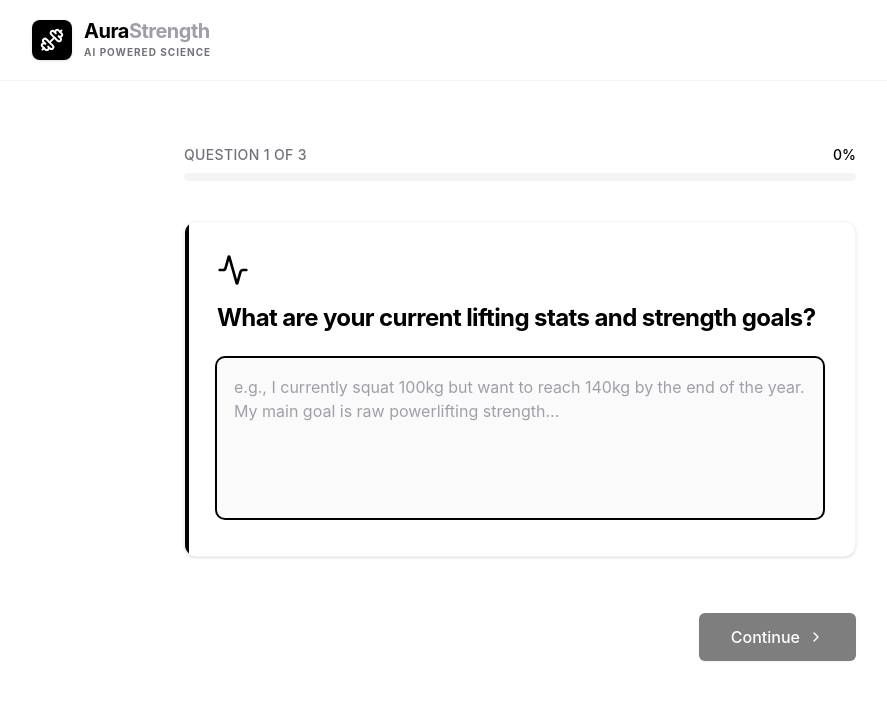
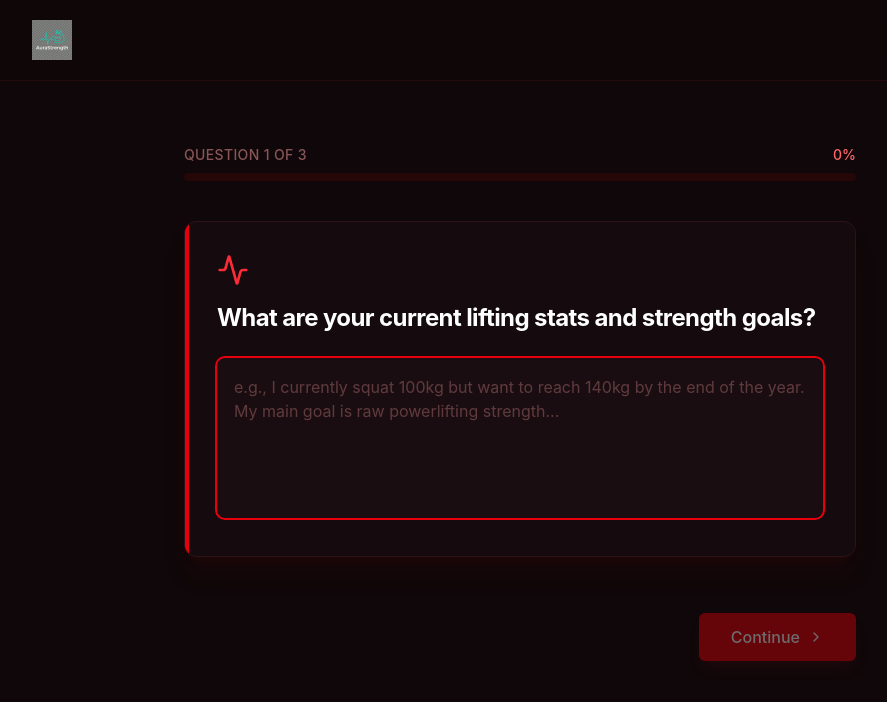
Before and after one commit to twolendev/onboarding-website, a React (Vite) app: page / in a window 1280 px wide. Shown: the top 702 px of the page, without its empty margins (120-1007 px from the left). Built offline with nearby package versions, Linux system fonts and the light colour scheme.

Commit message:
feat: dark red theme + AuraStrength logo

```diff
--- a/src/App.tsx
+++ b/src/App.tsx
@@ -1,6 +1,6 @@
 import { useState } from 'react';
 import ReactMarkdown from 'react-markdown';
-import { ChevronRight, Dumbbell, Activity, CalendarDays, ShieldAlert, Cpu, CheckCircle2, RotateCcw, Loader2 } from 'lucide-react';
+import { ChevronRight, Activity, CalendarDays, ShieldAlert, Cpu, CheckCircle2, RotateCcw, Loader2 } from 'lucide-react';
 import { submitOnboardingToAI } from './services/api';
 import type { OnboardingData, AIPlanResponse } from './services/api';
 import type { Result } from './utils/errors';
@@ -19,19 +19,19 @@ export default function App() {
   const questions = [
     {
       id: 'statsAndGoals',
-      icon: <Activity className="w-8 h-8 text-black mb-4" />,
+      icon: <Activity className="w-8 h-8 text-red-500 mb-4" />,
       title: "What are your current lifting stats and strength goals?",
       placeholder: "e.g., I currently squat 100kg but want to reach 140kg by the end of the year. My main goal is raw powerlifting strength...",
     },
     {
       id: 'schedule',
-      icon: <CalendarDays className="w-8 h-8 text-black mb-4" />,
+      icon: <CalendarDays className="w-8 h-8 text-red-500 mb-4" />,
       title: "How many days per week can you train, and for how long?",
       placeholder: "e.g., I can train 4 days a week, mostly in the evenings for about 60-90 minutes...",
     },
     {
       id: 'limitations',
-      icon: <ShieldAlert className="w-8 h-8 text-black mb-4" />,
+      icon: <ShieldAlert className="w-8 h-8 text-red-500 mb-4" />,
       title: "Do you have any injuries or movement limitations?",
       placeholder: "e.g., I have a slight shoulder impingement on my left side, avoiding overhead barbell presses...",
     }
@@ -61,9 +61,7 @@ export default function App() {
   const handleSubmit = async () => {
     setIsSubmitting(true);
     setSubmissionResult(null);
-
     const result = await submitOnboardingToAI(formData);
-
     setIsSubmitting(false);
     setSubmissionResult(result);
   };
@@ -71,23 +69,23 @@ export default function App() {
   // ─── Loading State ───
   if (isSubmitting) {
     return (
-      <div className="min-h-screen bg-white text-zinc-900 font-sans flex flex-col">
+      <div className="min-h-screen bg-background text-foreground font-sans flex flex-col">
         <Header />
         <main className="flex-1 flex items-center justify-center px-6">
           <div className="flex flex-col items-center gap-6 text-center">
             <div className="relative">
-              <div className="w-20 h-20 rounded-full bg-zinc-100 flex items-center justify-center">
-                <Loader2 className="w-10 h-10 text-black animate-spin" />
+              <div className="w-20 h-20 rounded-full bg-red-950/50 flex items-center justify-center border border-red-900/30">
+                <Loader2 className="w-10 h-10 text-red-500 animate-spin" />
               </div>
             </div>
             <div>
-              <h2 className="text-2xl font-bold tracking-tight mb-2">Your Plan Is Being Forged</h2>
-              <p className="text-zinc-500 max-w-md">Claude is analyzing your profile and building a science-backed training program. This typically takes 10-20 seconds.</p>
+              <h2 className="text-2xl font-bold tracking-tight mb-2 text-white">Your Plan Is Being Forged</h2>
+              <p className="text-red-300/60 max-w-md">Claude is analyzing your profile and building a science-backed training program. This typically takes 10-20 seconds.</p>
             </div>
             <div className="flex gap-1.5 mt-4">
-              <div className="w-2 h-2 rounded-full bg-black animate-bounce" style={{ animationDelay: '0ms' }} />
-              <div className="w-2 h-2 rounded-full bg-black animate-bounce" style={{ animationDelay: '150ms' }} />
-              <div className="w-2 h-2 rounded-full bg-black animate-bounce" style={{ animationDelay: '300ms' }} />
+              <div className="w-2 h-2 rounded-full bg-red-500 animate-bounce" style={{ animationDelay: '0ms' }} />
+              <div className="w-2 h-2 rounded-full bg-red-500 animate-bounce" style={{ animationDelay: '150ms' }} />
+              <div className="w-2 h-2 rounded-full bg-red-500 animate-bounce" style={{ animationDelay: '300ms' }} />
             </div>
           </div>
         </main>
@@ -98,29 +96,29 @@ export default function App() {
   // ─── Result: Success ───
   if (submissionResult?.ok) {
     return (
-      <div className="min-h-screen bg-white text-zinc-900 font-sans">
+      <div className="min-h-screen bg-background text-foreground font-sans">
         <Header />
         <main className="max-w-4xl mx-auto px-6 pt-12 pb-24">
-          <div className="flex items-center gap-3 mb-8 pb-6 border-b border-zinc-100">
-            <div className="w-12 h-12 bg-green-100 text-green-600 rounded-full flex items-center justify-center">
+          <div className="flex items-center gap-3 mb-8 pb-6 border-b border-red-900/30">
+            <div className="w-12 h-12 bg-green-900/30 text-green-500 rounded-full flex items-center justify-center border border-green-800/30">
               <CheckCircle2 className="w-6 h-6" />
             </div>
             <div>
-              <h2 className="text-2xl font-bold tracking-tight">Your Personalized Plan</h2>
-              <p className="text-zinc-500 text-sm">Generated by Claude based on your profile</p>
+              <h2 className="text-2xl font-bold tracking-tight text-white">Your Personalized Plan</h2>
+              <p className="text-red-300/50 text-sm">Generated by Claude based on your profile</p>
             </div>
           </div>
 
           {/* Rendered Markdown Plan */}
-          <article className="prose prose-zinc prose-headings:font-bold prose-headings:tracking-tight prose-h2:text-xl prose-h2:mt-10 prose-h2:mb-4 prose-h3:text-lg prose-h3:mt-6 prose-h3:mb-3 prose-p:leading-relaxed prose-li:leading-relaxed prose-em:text-zinc-500 prose-table:text-sm prose-th:bg-zinc-50 prose-th:p-3 prose-td:p-3 prose-td:border-zinc-200 prose-th:border-zinc-200 max-w-none">
+          <article className="prose prose-invert prose-headings:text-white prose-headings:font-bold prose-headings:tracking-tight prose-h2:text-xl prose-h2:mt-10 prose-h2:mb-4 prose-h3:text-lg prose-h3:mt-6 prose-h3:mb-3 prose-p:text-red-100/80 prose-p:leading-relaxed prose-li:text-red-100/80 prose-li:leading-relaxed prose-em:text-red-400/70 prose-strong:text-white prose-table:text-sm prose-th:bg-red-950/40 prose-th:text-red-200 prose-th:p-3 prose-td:p-3 prose-td:text-red-100/70 prose-td:border-red-900/30 prose-th:border-red-900/30 prose-hr:border-red-900/30 max-w-none">
             <ReactMarkdown>{submissionResult.value.plan}</ReactMarkdown>
           </article>
 
           {/* Footer Action */}
-          <div className="mt-16 pt-8 border-t border-zinc-100 flex justify-center">
+          <div className="mt-16 pt-8 border-t border-red-900/30 flex justify-center">
             <button
               onClick={handleReset}
-              className="bg-black text-white hover:bg-zinc-800 transition-colors px-8 py-3 rounded-md font-medium inline-flex items-center gap-2 group"
+              className="bg-red-600 text-white hover:bg-red-700 transition-colors px-8 py-3 rounded-md font-medium inline-flex items-center gap-2 group shadow-lg shadow-red-900/30"
             >
               Generate New Plan <RotateCcw className="w-4 h-4 group-hover:-rotate-90 transition-transform duration-300" />
             </button>
@@ -133,30 +131,30 @@ export default function App() {
   // ─── Result: Error ───
   if (submissionResult && !submissionResult.ok) {
     return (
-      <div className="min-h-screen bg-white text-zinc-900 font-sans flex flex-col">
+      <div className="min-h-screen bg-background text-foreground font-sans flex flex-col">
         <Header />
         <main className="flex-1 flex items-center justify-center px-6">
           <div className="flex flex-col items-center justify-center text-center max-w-lg">
-            <div className="w-16 h-16 bg-red-100 text-red-600 rounded-full flex items-center justify-center mb-6">
+            <div className="w-16 h-16 bg-red-950/50 text-red-500 rounded-full flex items-center justify-center mb-6 border border-red-900/30">
               <Cpu className="w-8 h-8" />
             </div>
-            <h2 className="text-3xl font-bold mb-4 tracking-tight">AI Engine Unreachable</h2>
-            <p className="text-zinc-500 mb-4 text-lg">
+            <h2 className="text-3xl font-bold mb-4 tracking-tight text-white">AI Engine Unreachable</h2>
+            <p className="text-red-300/60 mb-4 text-lg">
               We couldn't connect to the AI brain right now. Our circuit breaker prevented cascading failures.
             </p>
-            <div className="bg-red-50 border border-red-100 text-red-800 rounded-lg p-4 w-full mb-8 text-sm text-left">
-              <strong>Error Details:</strong> {submissionResult.error.message}
+            <div className="bg-red-950/40 border border-red-900/40 text-red-300 rounded-lg p-4 w-full mb-8 text-sm text-left">
+              <strong className="text-red-400">Error Details:</strong> {submissionResult.error.message}
             </div>
             <div className="flex gap-4">
               <button
                 onClick={() => { setSubmissionResult(null); setStep(2); }}
-                className="bg-white border border-zinc-200 text-black hover:bg-zinc-50 transition-colors px-6 py-3 rounded-md font-medium"
+                className="bg-surface border border-red-900/40 text-red-200 hover:bg-surface-hover transition-colors px-6 py-3 rounded-md font-medium"
               >
                 Go Back
               </button>
               <button
                 onClick={handleSubmit}
-                className="bg-black text-white hover:bg-zinc-800 transition-colors px-6 py-3 rounded-md font-medium"
+                className="bg-red-600 text-white hover:bg-red-700 transition-colors px-6 py-3 rounded-md font-medium shadow-lg shadow-red-900/30"
               >
                 Retry
               </button>
@@ -171,7 +169,7 @@ export default function App() {
   const currentQuestion = questions[step];
 
   return (
-    <div className="min-h-screen bg-white text-zinc-900 font-sans selection:bg-zinc-200">
+    <div className="min-h-screen bg-background text-foreground font-sans selection:bg-red-900/40">
       <Header />
       <main className="max-w-5xl mx-auto px-6 pt-16 pb-24">
         <div className="w-full max-w-2xl mx-auto space-y-8" key={step}>
@@ -179,26 +177,26 @@ export default function App() {
           {/* Progress */}
           <div className="w-full mb-10">
             <div className="flex justify-between items-center mb-2">
-              <span className="text-sm font-medium text-zinc-500 tracking-wide uppercase">Question {step + 1} of {questions.length}</span>
-              <span className="text-sm font-medium text-black">{Math.round((step / questions.length) * 100)}%</span>
+              <span className="text-sm font-medium text-red-300/50 tracking-wide uppercase">Question {step + 1} of {questions.length}</span>
+              <span className="text-sm font-medium text-red-400">{Math.round((step / questions.length) * 100)}%</span>
             </div>
-            <div className="h-2 bg-zinc-100 rounded-full overflow-hidden">
+            <div className="h-2 bg-red-950/40 rounded-full overflow-hidden">
               <div
-                className="h-full bg-black transition-all duration-500 ease-out"
+                className="h-full bg-red-600 transition-all duration-500 ease-out"
                 style={{ width: `${(step / questions.length) * 100}%` }}
               />
             </div>
           </div>
 
           {/* Question Card */}
-          <div className="bg-white border border-zinc-100 shadow-sm rounded-xl p-8 relative overflow-hidden">
-            <div className="absolute top-0 left-0 w-1 h-full bg-black" />
+          <div className="bg-card border border-card-border shadow-xl shadow-red-950/20 rounded-xl p-8 relative overflow-hidden">
+            <div className="absolute top-0 left-0 w-1 h-full bg-red-600" />
             {currentQuestion.icon}
-            <h2 className="text-2xl font-bold tracking-tight text-black mb-6">
+            <h2 className="text-2xl font-bold tracking-tight text-white mb-6">
               {currentQuestion.title}
             </h2>
             <textarea
-              className="w-full min-h-[160px] p-4 bg-zinc-50 border border-zinc-200 rounded-lg focus:ring-2 focus:ring-black focus:border-transparent outline-none transition-all resize-none text-black placeholder:text-zinc-400"
+              className="w-full min-h-[160px] p-4 bg-input-bg border border-red-900/30 rounded-lg focus:ring-2 focus:ring-red-600 focus:border-transparent outline-none transition-all resize-none text-red-100 placeholder:text-red-300/30"
               placeholder={currentQuestion.placeholder}
               value={formData[currentQuestion.id as keyof OnboardingData]}
               onChange={(e) => setFormData({ ...formData, [currentQuestion.id]: e.target.value })}
@@ -210,7 +208,7 @@ export default function App() {
           <div className="flex items-center justify-between pt-6">
             <button
               onClick={handleBack}
-              className={`px-6 py-3 font-medium text-zinc-600 hover:text-black transition-colors ${step === 0 ? 'opacity-0 pointer-events-none' : 'opacity-100'}`}
+              className={`px-6 py-3 font-medium text-red-300/60 hover:text-red-200 transition-colors ${step === 0 ? 'opacity-0 pointer-events-none' : 'opacity-100'}`}
             >
               ← Back
             </button>
@@ -218,7 +216,7 @@ export default function App() {
             <button
               onClick={handleNext}
               disabled={!formData[currentQuestion.id as keyof OnboardingData].trim()}
-              className="group bg-black text-white hover:bg-zinc-800 disabled:opacity-50 disabled:cursor-not-allowed transition-all px-8 py-3 rounded-md font-medium inline-flex items-center gap-2 shadow-sm"
+              className="group bg-red-600 text-white hover:bg-red-700 disabled:opacity-40 disabled:cursor-not-allowed transition-all px-8 py-3 rounded-md font-medium inline-flex items-center gap-2 shadow-lg shadow-red-900/30"
             >
               {step === questions.length - 1 ? (
                 'Generate Plan'
@@ -237,16 +235,10 @@ export default function App() {
 
 function Header() {
   return (
-    <header className="border-b border-zinc-100 bg-white/80 backdrop-blur-md sticky top-0 z-10 w-full">
+    <header className="border-b border-red-900/20 bg-background/80 backdrop-blur-md sticky top-0 z-10 w-full">
       <div className="max-w-5xl mx-auto px-6 h-20 flex items-center">
         <div className="flex items-center gap-3">
-          <div className="w-10 h-10 bg-black rounded-lg flex items-center justify-center shadow-sm">
-            <Dumbbell className="w-6 h-6 text-white" />
-          </div>
-          <div>
-            <h1 className="font-bold text-xl tracking-tight leading-none text-black">Aura<span className="text-zinc-400">Strength</span></h1>
-            <p className="text-[10px] uppercase font-bold tracking-widest text-zinc-500 mt-1">AI Powered Science</p>
-          </div>
+          <img src="/logo.png" alt="AuraStrength" className="h-10 w-auto" />
         </div>
       </div>
     </header>
--- a/src/index.css
+++ b/src/index.css
@@ -2,17 +2,26 @@
 @plugin "@tailwindcss/typography";
 
 @theme {
-  --color-primary: #000000;
-  --color-primary-hover: #333333;
+  /* Dark Red Theme Palette */
+  --color-primary: #DC2626;
+  --color-primary-hover: #B91C1C;
   --color-primary-foreground: #FFFFFF;
-  --color-secondary: #F4F4F5;
-  --color-secondary-foreground: #18181B;
-  --color-background: #FFFFFF;
-  --color-foreground: #09090B;
-  --color-muted: #F4F4F5;
-  --color-accent: #F4F4F5;
+  --color-secondary: #1C1017;
+  --color-secondary-foreground: #FECDD3;
+  --color-background: #0F0709;
+  --color-foreground: #FFF1F2;
+  --color-surface: #1A0D11;
+  --color-surface-hover: #2A1219;
+  --color-muted: #44282F;
+  --color-muted-foreground: #FDA4AF;
+  --color-accent: #DC2626;
+  --color-accent-foreground: #FFFFFF;
   --color-destructive: #EF4444;
   --color-success: #10B981;
+  --color-border: #3B1520;
+  --color-input-bg: #1A0D11;
+  --color-card: #150A0E;
+  --color-card-border: #2D1219;
 
   --font-sans: "Inter", "Roboto", ui-sans-serif, system-ui, sans-serif, "Apple Color Emoji", "Segoe UI Emoji", "Segoe UI Symbol", "Noto Color Emoji";
   --radius: 0.5rem;
@@ -20,21 +29,8 @@
 }
 
 @layer base {
-  :root {
-    --background: 0 0% 100%;
-    --foreground: 240 10% 3.9%;
-    --card: 0 0% 100%;
-    --card-foreground: 240 10% 3.9%;
-    --border: 240 5.9% 90%;
-    --input: 240 5.9% 90%;
-    --ring: 240 10% 3.9%;
-    --radius: 0.5rem;
-  }
-}
-
-@layer base {
   * {
-    border-color: hsl(var(--border) / 1);
+    border-color: var(--color-border);
   }
   body {
     background-color: var(--color-background);
```
Also changed, not shown: public/logo.png (added).
